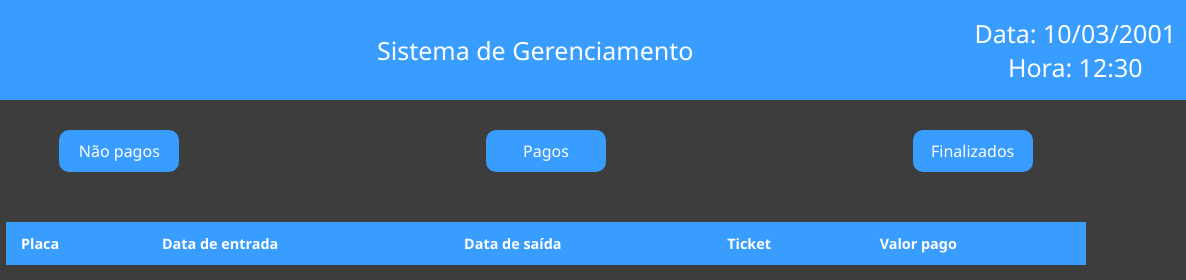
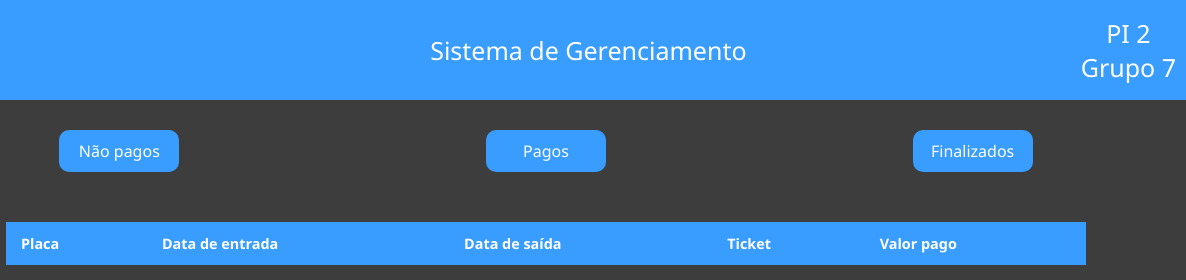
Before and after one commit to rafaelmmayer/Controle-de-Estacionamento-de-Shopping, a plain HTML site: page frontend/html/admin finalizados.html in a window 1280 px wide. Shown: the full height of the page, 94-1280 px from the left. Drawn offline with Linux system fonts and the light colour scheme; no server answers.

```diff
--- a/frontend/html/admin finalizados.html
+++ b/frontend/html/admin finalizados.html
@@ -16,10 +16,10 @@
         <nav>
             <ul>
                 <li>
-                    <p>Data: 10/03/2001</p>
+                    <p>PI 2</p>
                 </li>
                 <li>
-                    <p>Hora: 12:30</p>
+                    <p>Grupo 7</p>
                 </li>
             </ul>
         </nav>
```
Also changed, not shown: frontend/html/admin não pagos.html (+2 -2 lines), frontend/html/admin pagos.html (+2 -2 lines).
